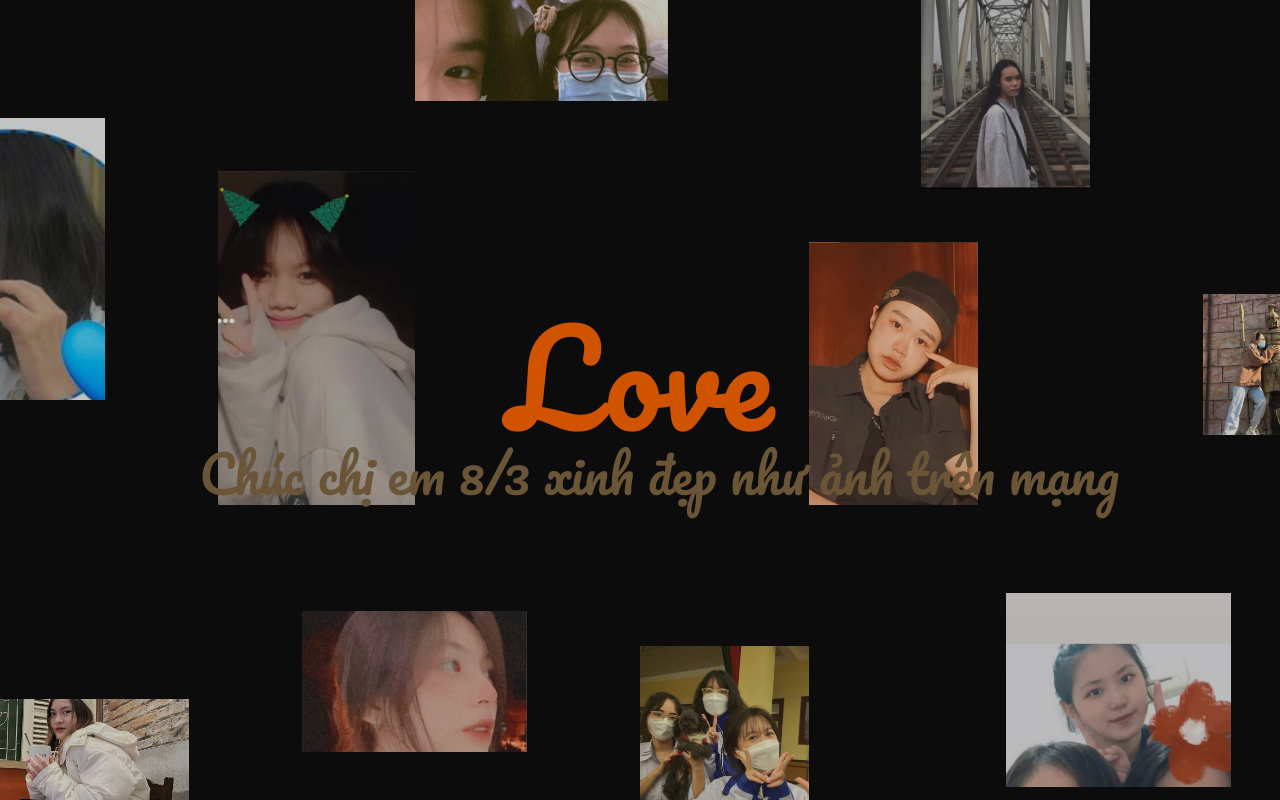
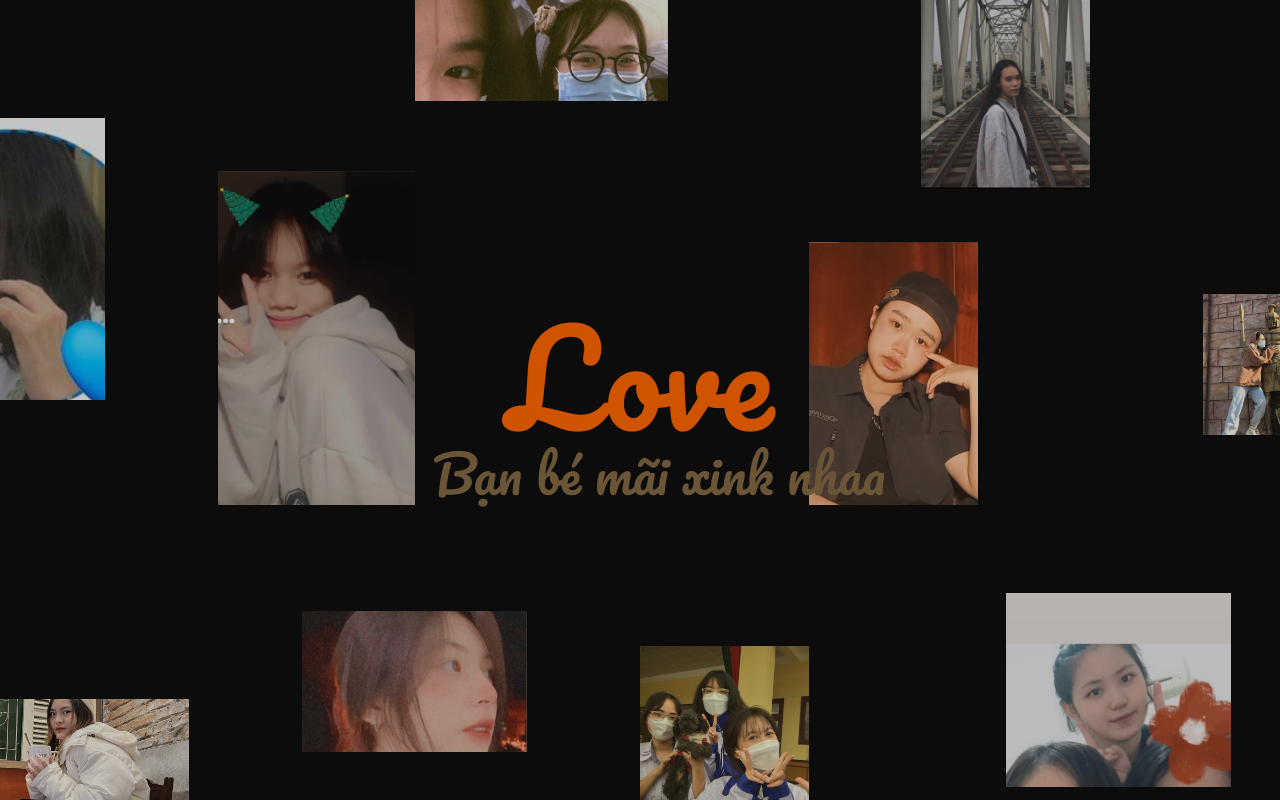
Before and after one commit to quanngo2005/wuuan, a plain HTML site: page index.html in a window 1280 px wide. Drawn offline with Linux system fonts and the light colour scheme; a web font is replaced by a local one.

Commit message:
Update index.html

```diff
--- a/index.html
+++ b/index.html
@@ -3,7 +3,7 @@
 	<head>
 		<meta charset="UTF-8">
 		<meta name="viewport" content="width=device-width, initial-scale=1">
-		<title>Chúc mừng 8/3</title>
+		<title>For u </title>
 		<link rel="shortcut icon" href="./rose.png">
 		<link rel="stylesheet" href="https://use.typekit.net/eqx3jwb.css">
 		<link rel="stylesheet" type="text/css" href="./style.css">
@@ -39,7 +39,7 @@ supportsCssVars() || alert("Please view this demo in a modern browser that suppo
 					<span>Love</span>
 				</h2>
 				<h2 class="content__title no-select">
-					<span class="content__title-sub">Chúc chị em 8/3 xinh đẹp như ảnh trên mạng</span>
+					<span class="content__title-sub">Bạn bé mãi xink nhaa</span>
 				</h2>
 			</div>
 		</main>
```
